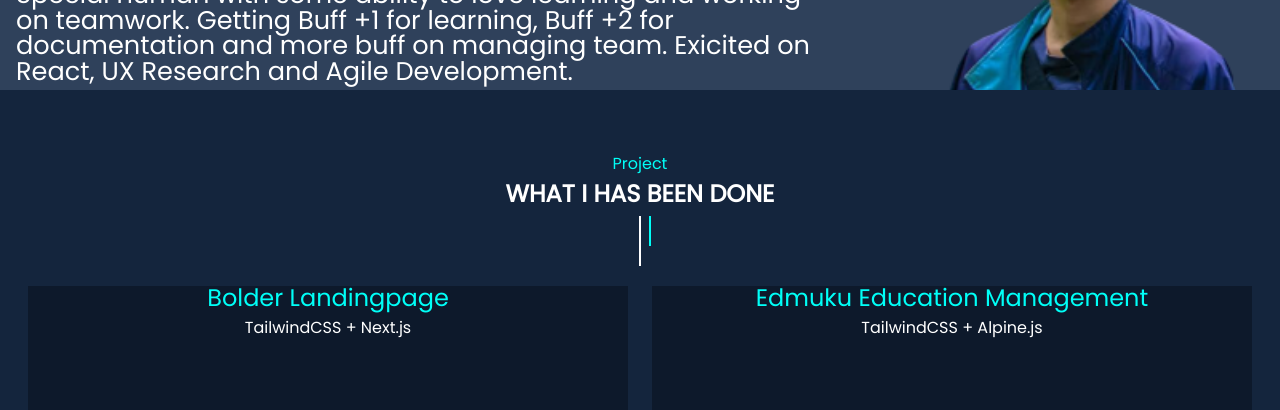
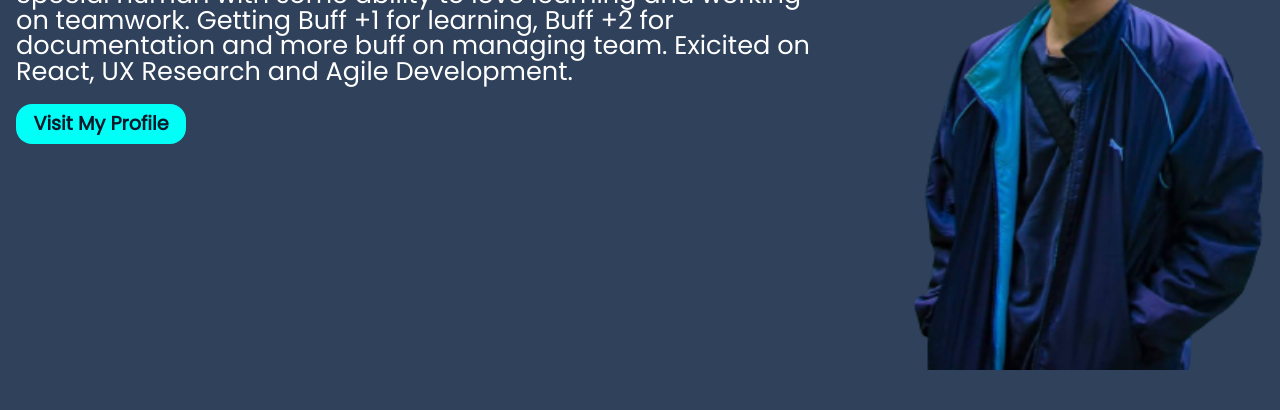
Before and after one commit to uckblr/Latihan, a plain HTML site: page index.html in a window 1280 px wide. Shown: the part 330-740 px from the top of the page. Drawn offline with Linux system fonts and the light colour scheme.

Commit message:
merubah ukuran header

```diff
--- a/css/style.css
+++ b/css/style.css
@@ -96,7 +96,7 @@ header {
   overflow: hidden;
   position: relative;
   width: 100vw;
-  height: 40vh;
+  height: 80vh;
   margin-top: 100px;
   box-sizing: border-box;
   padding: 1rem;
```
